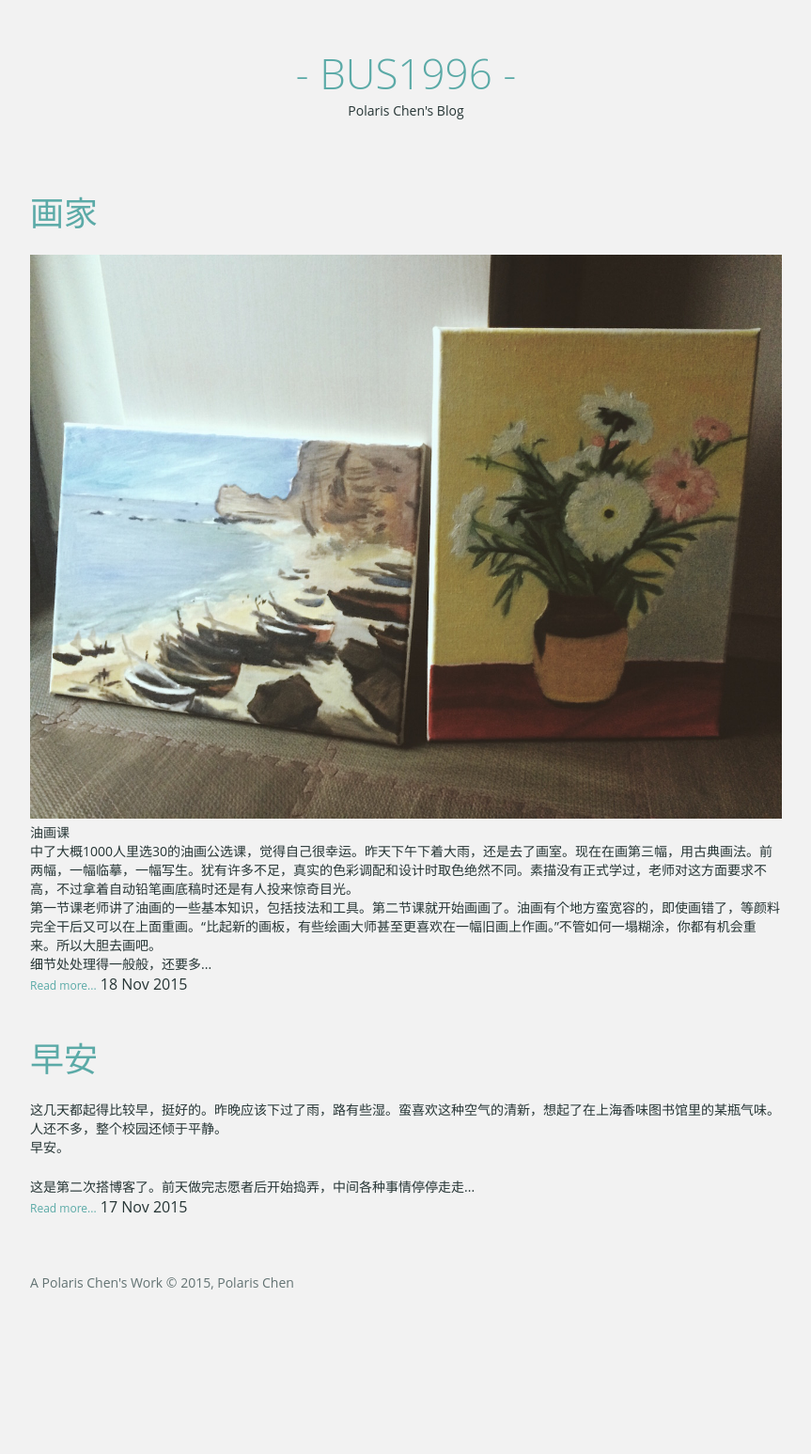
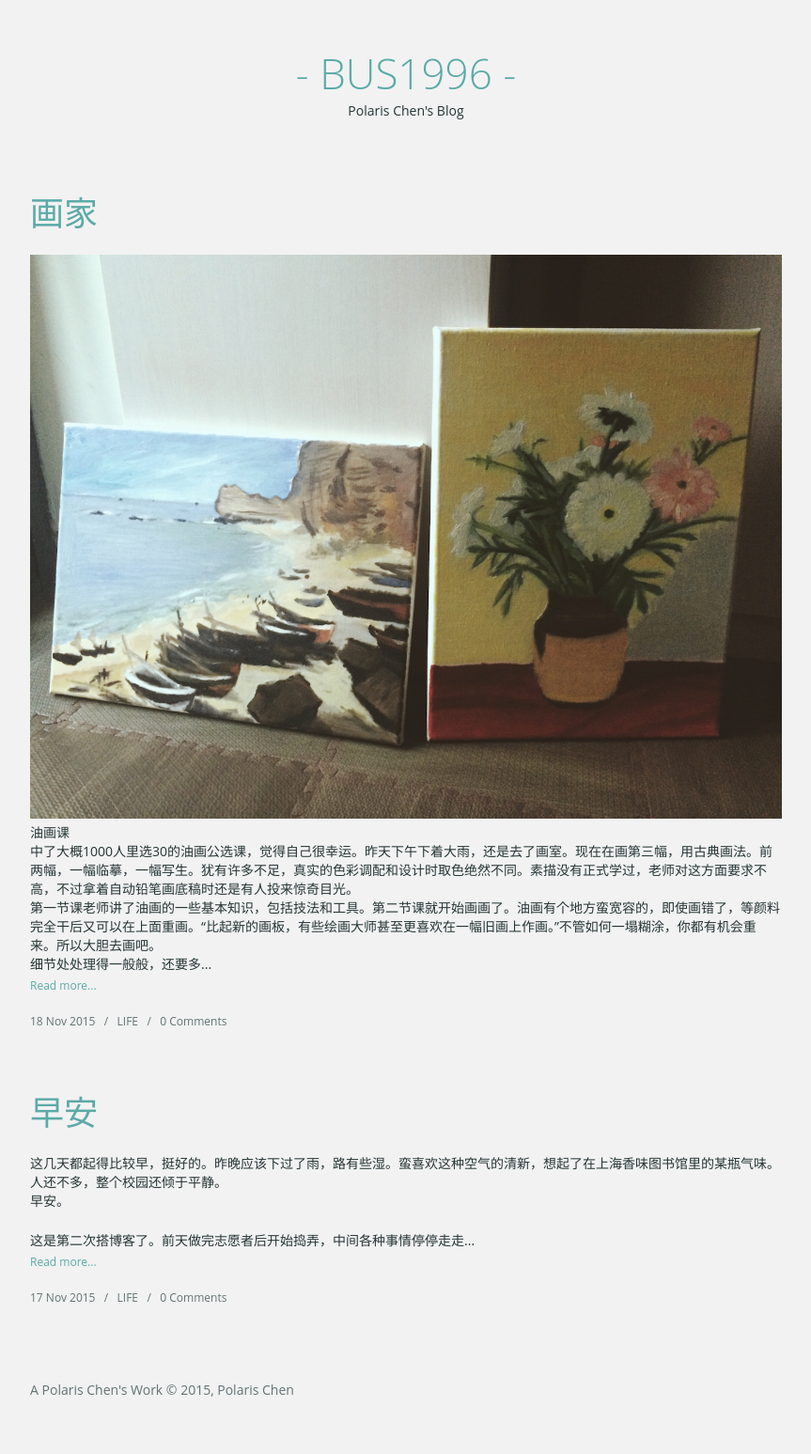
Before and after one commit to pol-chen/BUS1996, a Jekyll site: the page built from index.html, in a window 1280 px wide. Shown: the whole page at 94% size, without its empty margins (208-1071 px from the left). Built offline with Jekyll 4.4.1, drawn with Linux system fonts in a browser that asks for light colours; before the commit the page ends 1433 px from its top, so only the background shows below that.

Commit message:
Add post footer

```diff
--- a/index.html
+++ b/index.html
@@ -14,6 +14,12 @@ title: BUS1996 - Polaris Chen's Blog
     {% endif %}
     </div>
     <a class="more" href="{{ site.baseurl }}{{ post.url }}">Read more...</a>
-    <time>{{ post.date | date_to_string }}</time>
+    <footer class="post-footer">
+        <time>{{ post.date | date_to_string }}</time>
+        <span>&nbsp;&nbsp;/&nbsp;&nbsp;</span>
+        <a href="{{ site.baseurl }}{{ post.category }}">{{ post.category | upcase }}</a>
+        <span>&nbsp;&nbsp;/&nbsp;&nbsp;</span>
+        <a href="{{ site.baseurl }}{{ post.url }}#disqus_thread">0 Comments</a>
+    </footer>
 </article>
 {% endfor %}
```
Also changed, not shown: _layouts/post.html (+8 -1 lines).
